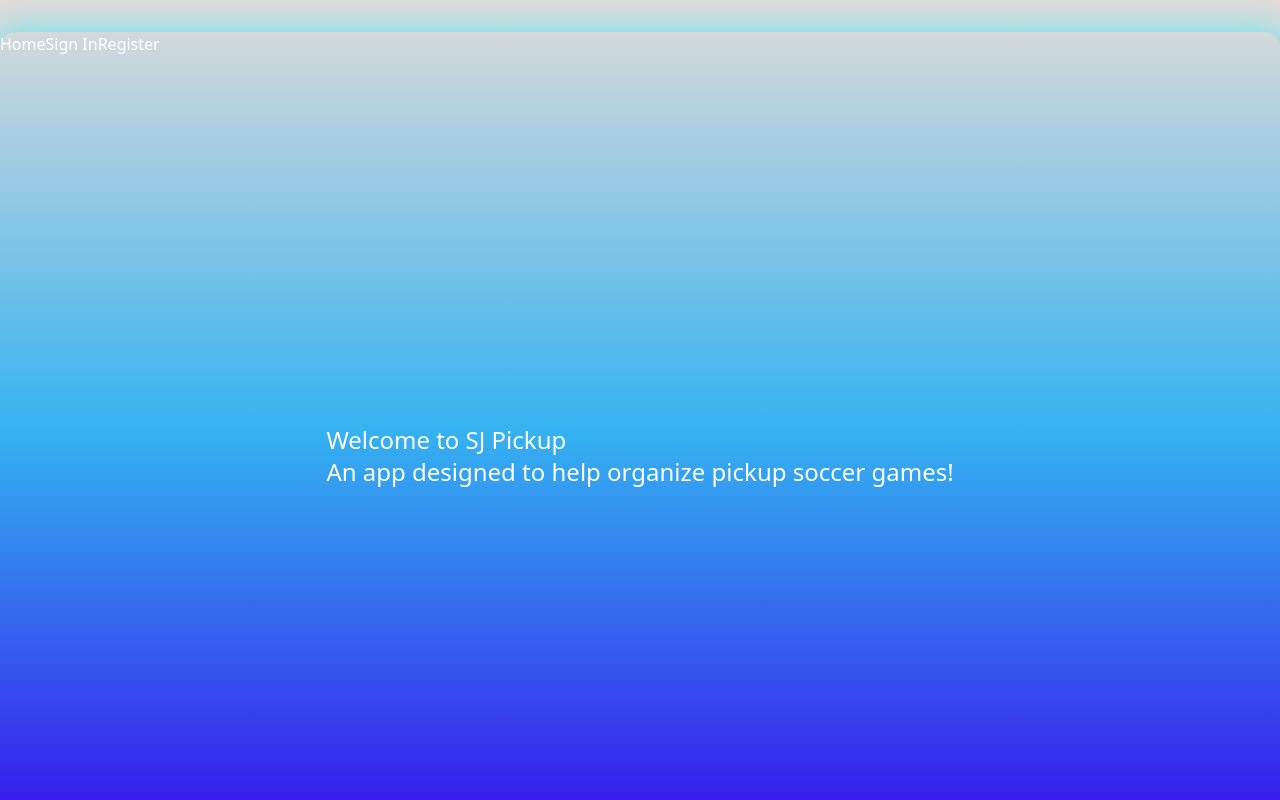
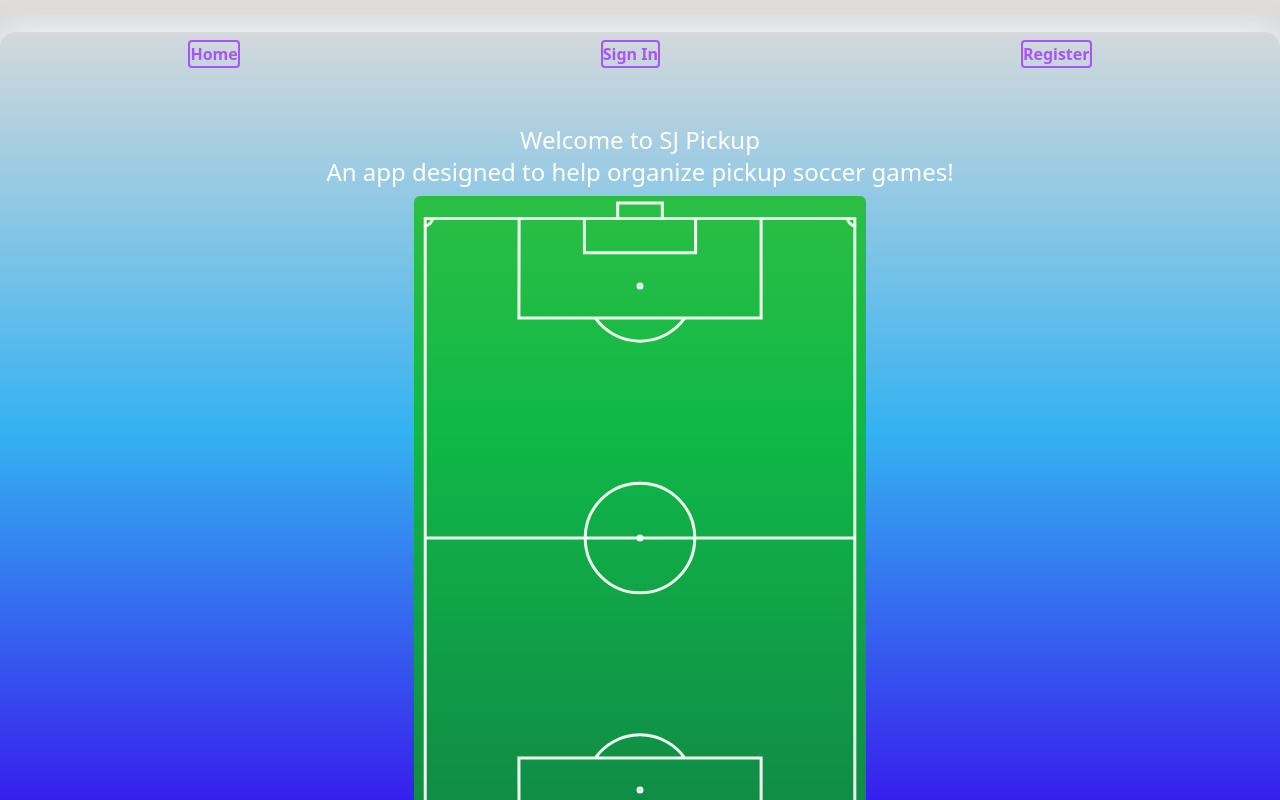
Before and after one commit to nme22/pickup-project, a Next.js app: page / in a window 1280 px wide. Shown: the top 800 px of the page. Built offline with nearby package versions, Linux system fonts and the light colour scheme.

Commit message:
homepage edits

```diff
--- a/components/Navbar.tsx
+++ /dev/null
@@ -1,13 +0,0 @@
-import Link from 'next/link';
-
-export default function Navbar() {
-   return (
-      <>
-         <nav className="justify-between flex-1 text-white">
-            <Link href="/">Home</Link>
-            <Link href="/sign-in">Sign In</Link>
-            <Link href="/sign-up">Register</Link>
-         </nav>
-      </>
-   );
-}
--- a/src/app/globals.css
+++ b/src/app/globals.css
@@ -9,7 +9,7 @@ body {
       rgb(55, 5, 236)
    );
    border-radius: 1rem;
-   box-shadow: 0 0 2rem rgba(91, 236, 241, 0.972);
+   box-shadow: 0 0 2rem rgba(255, 253, 253, 0.972);
    margin: 2rem auto;
    max-width: 80rem;
    width: 100%;
--- a/src/app/layout.tsx
+++ b/src/app/layout.tsx
@@ -1,8 +1,8 @@
 import './globals.css';
 import type { Metadata } from 'next';
 import { ClerkProvider } from '@clerk/nextjs';
-import Navbar from '../../components/Navbar';
-// import Footer from '../../components/Footer';
+import Navbar from '@/components/Navbar';
+// import Footer from '@/components/Footer';
 
 export const metadata: Metadata = {
    title: 'Pickup Soccer Project',
--- a/src/app/page.tsx
+++ b/src/app/page.tsx
@@ -1,9 +1,26 @@
+import Link from 'next/link';
 export default function Home() {
    return (
-      <main className="flex flex-col items-center justify-center min-h-screen p-12 ">
-         <div className="text-2xl text-white">
-            <h1>Welcome to SJ Pickup</h1>
-            <p>An app designed to help organize pickup soccer games!</p>
+      <main className="flex-col rounded-lg">
+         <div className="flex-col content-center p-12 text-center h-fit w-400px">
+            <h1 className="text-2xl text-white">Welcome to SJ Pickup</h1>
+            <p className="text-2xl text-white">
+               An app designed to help organize pickup soccer games!
+            </p>
+            <div className="flex items-center justify-center w-full h-full p-2">
+               <img
+                  src="/Soccer_Field_Transparant.svg"
+                  alt="Soccer Field"
+                  className="object-center h-400px w-400px"
+               />
+            </div>
+
+            <button
+               type="button"
+               className="rounded border-2 border-neutral-50 px-7 pb-[8px] pt-[10px] text-sm font-medium uppercase leading-normal text-neutral-50 transition duration-150 ease-in-out hover:border-neutral-100 hover:bg-neutral-500 hover:bg-opacity-10 hover:text-neutral-100 focus:border-neutral-100 focus:text-neutral-100 focus:outline-none focus:ring-0 active:border-neutral-200 active:text-neutral-200 dark:hover:bg-neutral-100 dark:hover:bg-opacity-10"
+            >
+               <Link href="/sign-in">Organize a Game!</Link>
+            </button>
          </div>
       </main>
    );
--- /dev/null
+++ b/src/components/Navbar.tsx
@@ -0,0 +1,17 @@
+import Link from 'next/link';
+
+export default function Navbar() {
+   return (
+      <nav className="flex justify-around p-2 font-semibold text-purple-500">
+         <Link href="/" className="border-2 border-purple-500 rounded">
+            Home
+         </Link>
+         <Link href="/sign-in" className="border-2 border-purple-500 rounded">
+            Sign In
+         </Link>
+         <Link href="/sign-up" className="border-2 border-purple-500 rounded">
+            Register
+         </Link>
+      </nav>
+   );
+}
--- a/tailwind.config.js
+++ b/tailwind.config.js
@@ -1,16 +1,13 @@
 /** @type {import('tailwindcss').Config} */
 module.exports = {
    content: [
-      './src/pages/**/*.{js,ts,jsx,tsx,mdx}',
       './src/components/**/*.{js,ts,jsx,tsx,mdx}',
       './src/app/**/*.{js,ts,jsx,tsx,mdx}',
    ],
    theme: {
       extend: {
          backgroundImage: {
-            'gradient-radial': 'radial-gradient(var(--tw-gradient-stops))',
-            'gradient-conic':
-               'conic-gradient(from 180deg at 50% 50%, var(--tw-gradient-stops))',
+            'soccer-field': 'url(../../public/Soccer_Field_Transparant.svg)',
          },
       },
    },
```
Also changed, not shown: public/Soccer_Field_Transparant.svg (added), public/depositphotos_6459125-stock-illustration-bulldog-cartoon-face-illustration.jpg (added), src/components/Footer.tsx (renamed from components/Footer.tsx).
